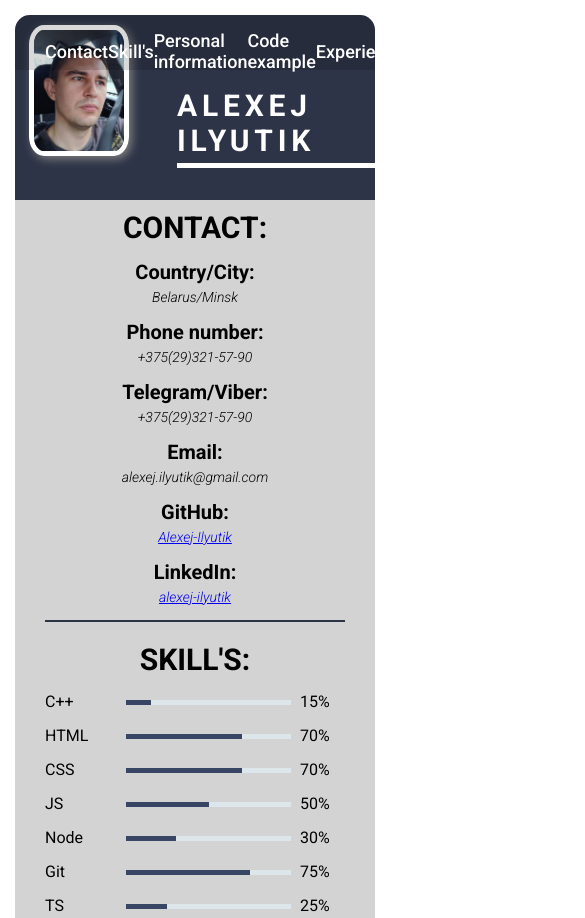
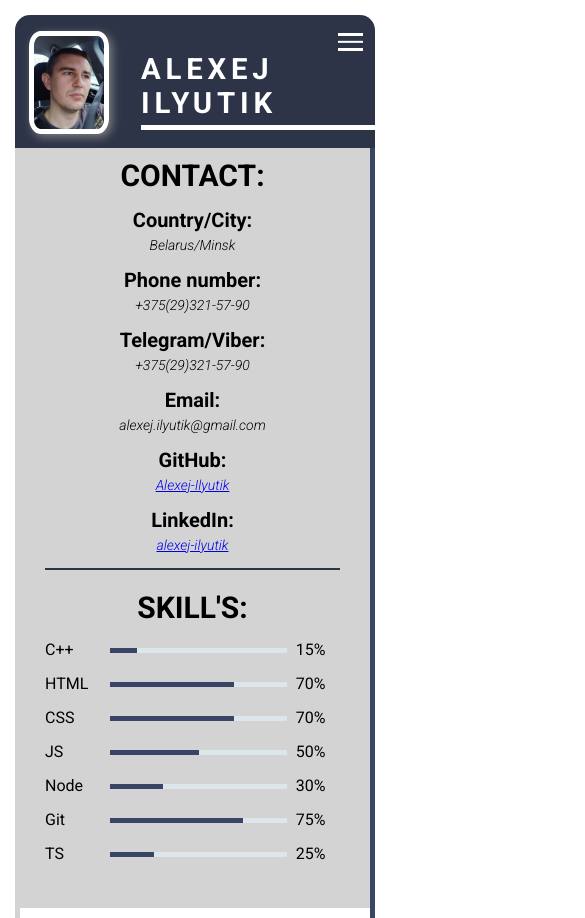
Before and after one commit to Alexej-Ilyutik/rsschool-cv, a plain HTML site: page index.html in a window 390 px wide. Shown: the top 918 px of the page, 585 px wide, since content can reach past the window. Drawn offline with nearby package versions, Linux system fonts and the light colour scheme.

Commit message:
feat: add media max-width: 730px

```diff
--- a/index.html
+++ b/index.html
@@ -27,7 +27,7 @@
           <ul class="menu_list">
             <li><a href="#contact" class="nav_link">Contact</a></li>
             <li><a href="#skills" class="nav_link">Skill's</a></li>
-            <li><a href="#info" class="nav_link">Personal information</a></li>
+            <li><a href="#info" class="nav_link">Personal info</a></li>
             <li><a href="#code" class="nav_link">Code example</a></li>
             <li><a href="#experience" class="nav_link">Experience</a></li>
             <li><a href="#projects" class="nav_link">Projects</a></li>
--- a/style.css
+++ b/style.css
@@ -36,13 +36,11 @@ body {
   border-top-right-radius: 15px;
 }
 
-.nav_menu {
-}
-
 .menu_list {
   display: flex;
   justify-content: space-between;
   align-items: center;
+  gap: 8px;
 }
 
 .nav_link {
@@ -68,7 +66,7 @@ li {
 
 .resume_foto img {
   width: 22%;
-  min-width: 100px;
+  min-width: 60px;
   height: auto;
   border-radius: 15%;
   position: absolute;
@@ -85,16 +83,16 @@ li {
   color: white;
   width: 58%;
   margin-left: auto;
-  margin-bottom: 2rem;
+  margin-bottom: 2.2rem;
   border-bottom: 8px solid white;
 }
 
 h1 {
-  font-size: 3rem;
+  font-size: calc(34px + 10 * (100vw / 900));
   font-weight: semi-bold;
   text-transform: uppercase;
-  letter-spacing: .3rem;
-  margin-bottom: .3rem;
+  letter-spacing: 0.3rem;
+  margin-bottom: 0.3rem;
 }
 
 main {
@@ -303,7 +301,21 @@ pre {
 }
 
 @media screen and (max-width: 850px) {
-  .nav_menu {
+  .header {
+    height: 165px;
+  }
+
+  .header_menu {
+    height: 48px;
+  }
+
+  .resume_foto img {
+    top: 70px;
+  }
+
+  .nav_link {
+    font-weight: 400;
+    font-size: 16px;
   }
 
   .skill_name {
@@ -316,8 +328,61 @@ pre {
 }
 
 @media screen and (max-width: 730px) {
+  .header {
+    height: 34vw;
+  }
+
+  .header_menu {
+  background-color: rgba(0, 0, 0, 0);
+  padding: 15px 3vw;
+}
+
+  .nav_menu{
+    display: none;
+  }
+
+ .header_burger {
+    z-index: 5;
+    display: block;
+    position: relative;
+    top: .2em;
+    margin-left: auto;
+    width: 6.5vw;
+    height: 4.5vw;
+    cursor: pointer;
+  }
+
+  .header_burger span,
+  .header_burger::before,
+  .header_burger::after {
+    position: absolute;
+    height: .6vw;
+    width: 100%;
+    transition: all 0.3s ease 0s;
+    background-color: #fff;
+  }
+
+  .header_burger::before,
+  .header_burger::after {
+    content: "";
+  }
+
+  .header_burger::before {
+    top: 0;
+  }
+
+  .header_burger::after {
+    bottom: 0;
+  }
+
+  .header_burger span{
+    top: 50%;
+    transform: scale(1) translate(0, -50%);
+  }
+
+
   .resume_foto img {
-    top: 10px;
+    top: 1rem;
   }
 
   aside,
@@ -325,17 +390,23 @@ pre {
     width: 100%;
   }
 
+  aside{
+    border-right: 5px solid rgb(57, 69, 100);
+  }
+
   article {
     padding: 15px 10px 15px 10px;
+    border-left: 5px solid lightgrey;
   }
 
   h1 {
-    font-size: 30px;
-    margin-top: 35px;
+    font-size: calc(20px + 24 * (100vw / 1000));
   }
+
   .header-text {
     border-bottom: 5px solid white;
-    width: 55%;
+    margin-bottom: 4.5vw;
+    width: 65%;
   }
 
   .contact {
@@ -350,6 +421,13 @@ pre {
   .skillH2 {
     text-align: center;
   }
+
+  .skill_name {
+    width: 15%;
+  }
+  .skill_progress {
+  width: 60%;
+}
 
   .grid {
     flex-direction: column;
```
